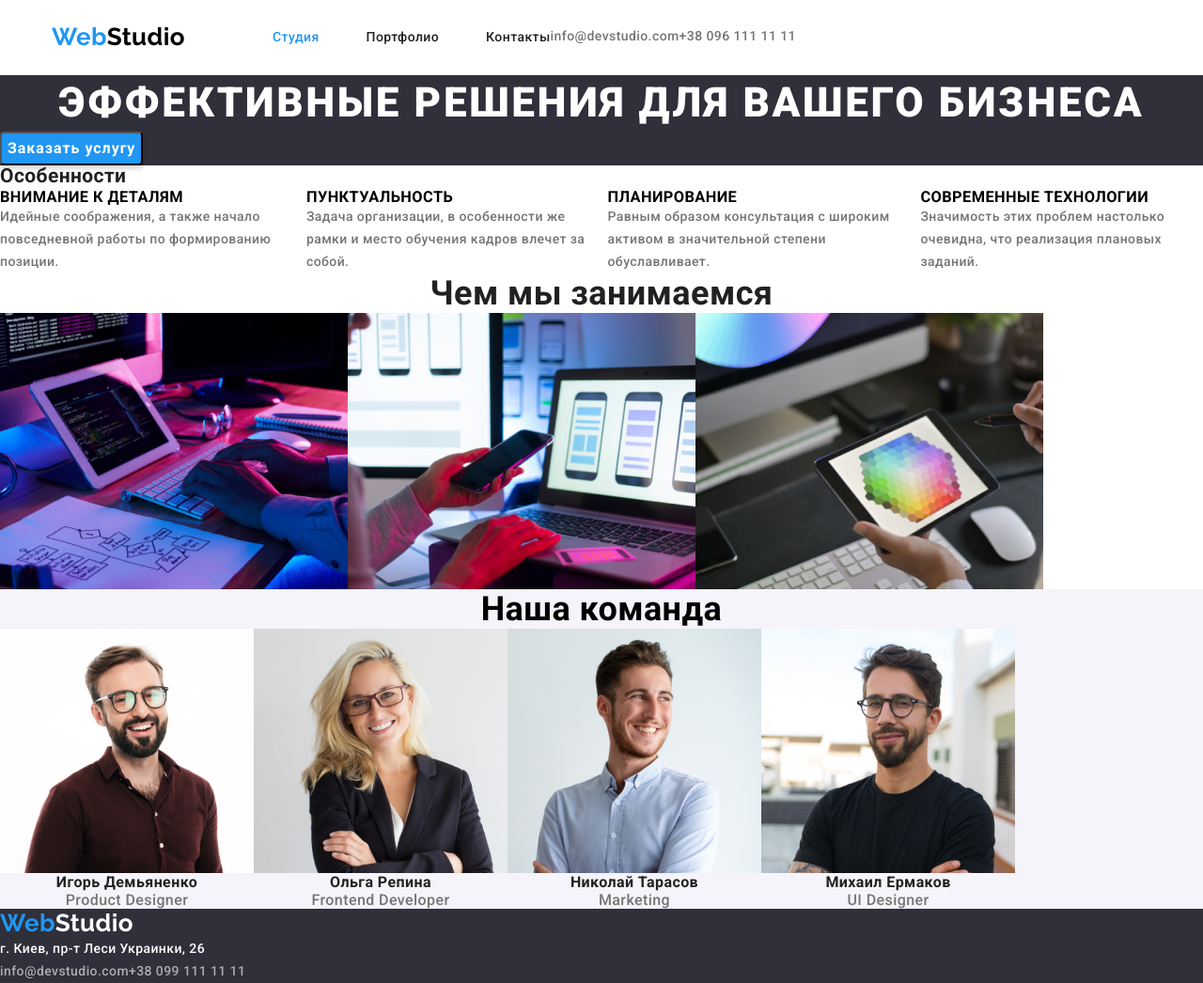
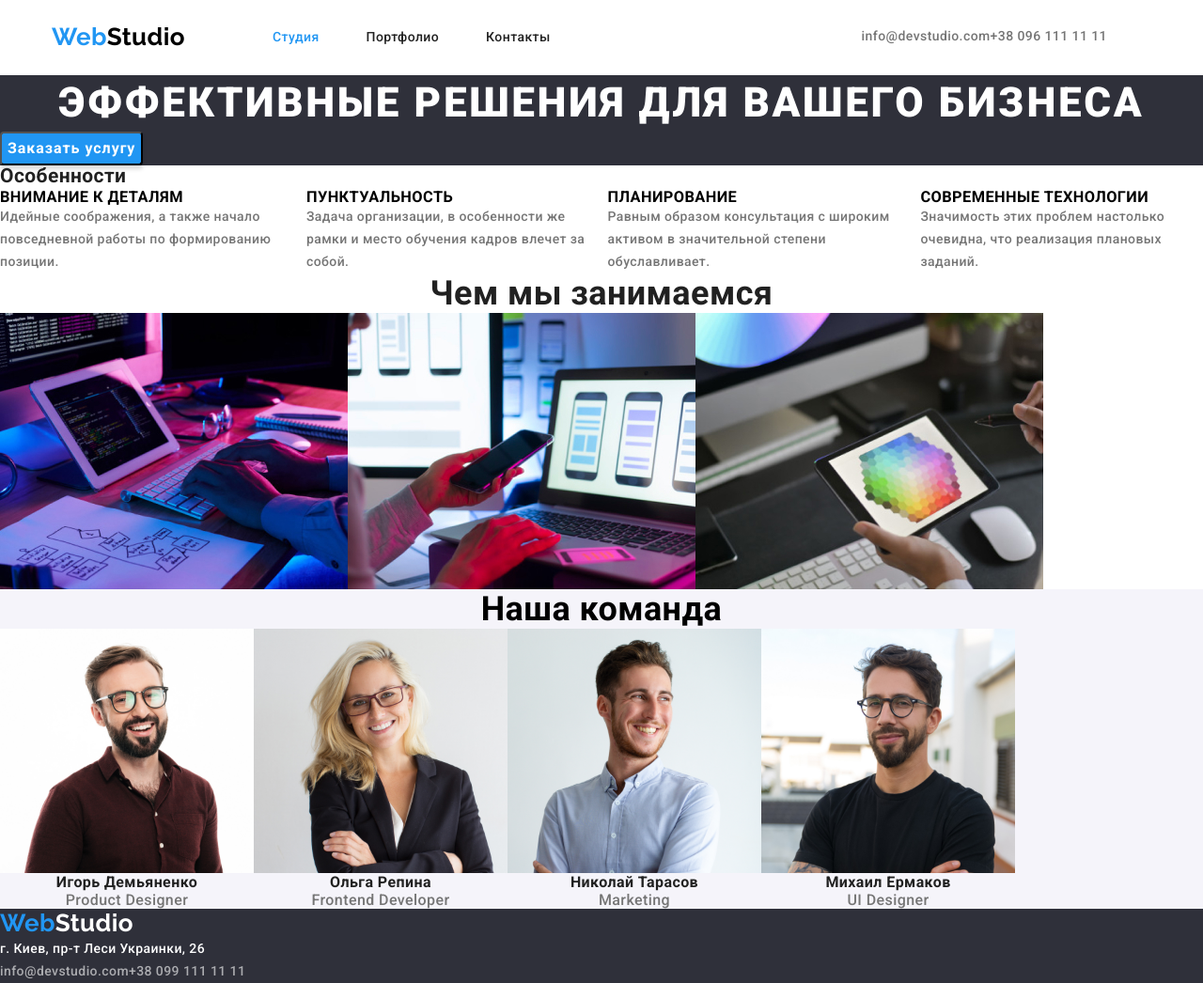
Before and after one commit to Kyle-Roman/goit-markup-hw-03, a plain HTML site: page index.html in a window 1280 px wide. Shown: the whole page at 94% size. Drawn offline with nearby package versions, Linux system fonts and the light colour scheme.

Commit message:
Update styles.css

```diff
--- a/styles/styles.css
+++ b/styles/styles.css
@@ -153,6 +153,10 @@ img {
   color: var(--logo-text-main);
 }
 
+.header-contacts {
+  margin-left: 331px;
+}
+
 .header-contact-link {
   color: var(--secondary-text-color);
 }
```
